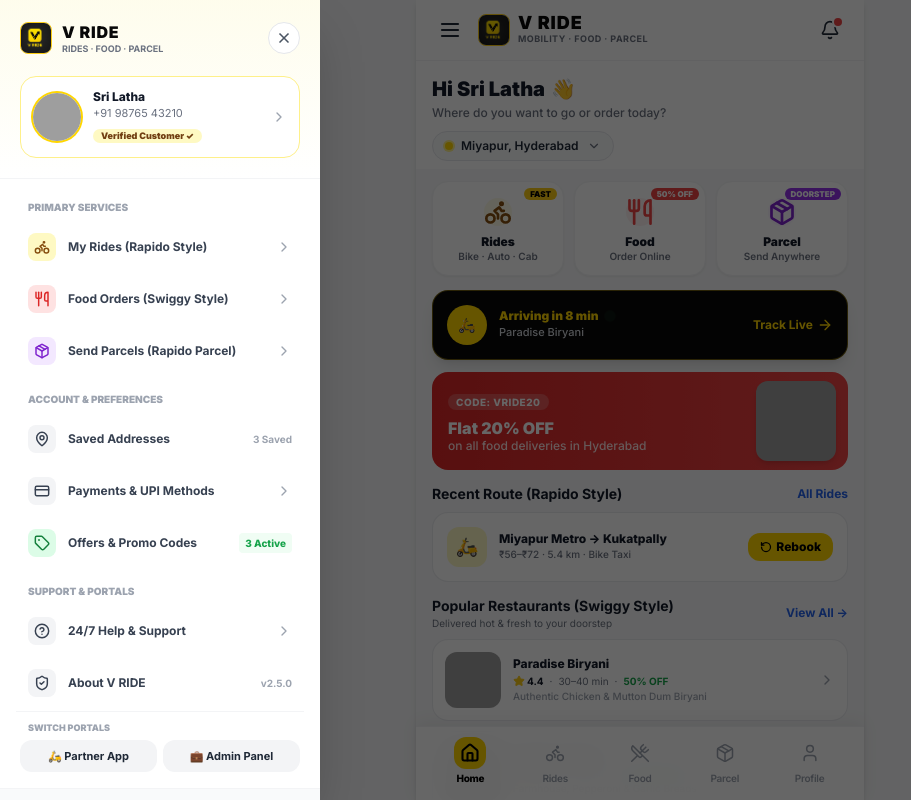
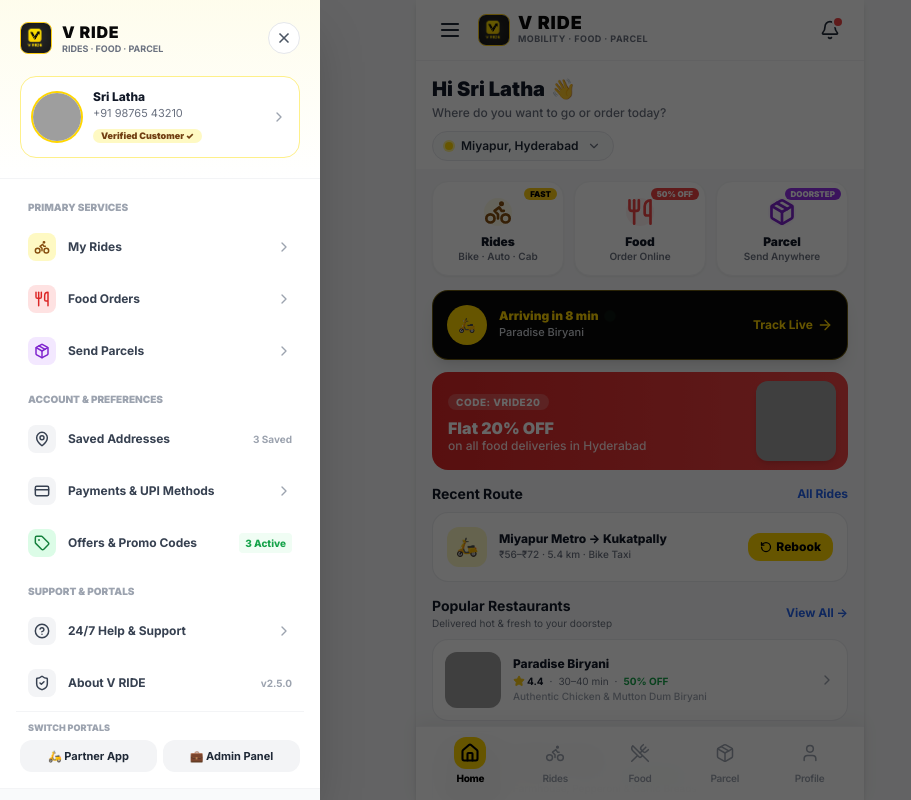
Before and after one commit to shaikmuzammil2905/v-ride, a React (Vite) app in the folder frontend/: page / in a window 1280 px wide. Both pictures are taken after a click on the button 450 px from the left and 30 px from the top of the page. Shown: the top 800 px of the page, without its empty margins (0-911 px from the left). Built offline with nearby package versions, Linux system fonts and the light colour scheme; grey boxes are pictures that could not be loaded.

Commit message:
fix: remove all third-party branding mentions across entire app and website, ensure 100% pure V RIDE branding with bright, high-contrast look

```diff
--- a/frontend/src/components/common/DrawerMenu.jsx
+++ b/frontend/src/components/common/DrawerMenu.jsx
@@ -81,7 +81,7 @@ export const DrawerMenu = ({ isOpen, onClose, onNavigate }) => {
                 <div className="w-7 h-7 rounded-lg bg-yellow-100 text-yellow-800 flex items-center justify-center">
                   <Bike className="w-4 h-4 stroke-[2.2]" />
                 </div>
-                <span>My Rides (Rapido Style)</span>
+                <span>My Rides</span>
               </div>
               <ChevronRight className="w-4 h-4 text-gray-400" />
             </button>
@@ -95,7 +95,7 @@ export const DrawerMenu = ({ isOpen, onClose, onNavigate }) => {
                 <div className="w-7 h-7 rounded-lg bg-red-100 text-red-600 flex items-center justify-center">
                   <Utensils className="w-4 h-4 stroke-[2.2]" />
                 </div>
-                <span>Food Orders (Swiggy Style)</span>
+                <span>Food Orders</span>
               </div>
               <ChevronRight className="w-4 h-4 text-gray-400" />
             </button>
@@ -109,7 +109,7 @@ export const DrawerMenu = ({ isOpen, onClose, onNavigate }) => {
                 <div className="w-7 h-7 rounded-lg bg-purple-100 text-purple-700 flex items-center justify-center">
                   <Package className="w-4 h-4 stroke-[2.2]" />
                 </div>
-                <span>Send Parcels (Rapido Parcel)</span>
+                <span>Send Parcels</span>
               </div>
               <ChevronRight className="w-4 h-4 text-gray-400" />
             </button>
@@ -345,7 +345,7 @@ export const DrawerMenu = ({ isOpen, onClose, onNavigate }) => {
             </div>
             <h3 className="font-black text-base text-gray-900">V RIDE Platform</h3>
             <p className="text-xs text-gray-500 font-medium">
-              Unified on-demand mobility (Rapido-inspired rides), online food ordering (Swiggy-inspired), and parcel courier delivery.
+              Unified on-demand mobility, online food ordering, and express doorstep parcel delivery.
             </p>
             <div className="p-3 bg-gray-50 rounded-2xl text-[11px] text-gray-600 text-left space-y-1">
               <p><strong>App Version:</strong> 2.5.0 Production</p>
--- a/frontend/src/components/customer/CustomerApp.jsx
+++ b/frontend/src/components/customer/CustomerApp.jsx
@@ -26,9 +26,9 @@ export const CustomerApp = () => {
 
   // Bottom Navigation tabs strictly per instructions:
   // 1. Home
-  // 2. Rides (Rapido inspired)
-  // 3. Food (Swiggy inspired)
-  // 4. Parcel (Rapido Parcel inspired)
+  // 2. Rides
+  // 3. Food
+  // 4. Parcel
   // 5. Profile
   // (Wallet and Pick & Drop permanently removed)
   const bottomTabs = [
--- a/frontend/src/components/customer/CustomerHome.jsx
+++ b/frontend/src/components/customer/CustomerHome.jsx
@@ -93,10 +93,9 @@ export const CustomerHome = ({ onNavigate }) => {
       </div>
 
       {/* --- 3 MAIN PROMINENT SERVICE CARDS (RIDES, FOOD, PARCEL) --- */}
-      {/* Pick & Drop standalone removed per user instructions and image copy 4.png */}
       <div className="px-4 pt-3 pb-1">
         <div className="grid grid-cols-3 gap-2.5">
-          {/* 1. RIDES (Rapido-inspired) */}
+          {/* 1. RIDES */}
           <button
             onClick={() => onNavigate('rides')}
             className="flex flex-col items-center justify-between p-3 rounded-2xl bg-white border border-gray-100 shadow-sm hover:shadow-md hover:border-yellow-400 transition group active:scale-95 relative overflow-hidden"
@@ -113,7 +112,7 @@ export const CustomerHome = ({ onNavigate }) => {
             </div>
           </button>
 
-          {/* 2. FOOD (Swiggy-inspired) */}
+          {/* 2. FOOD */}
           <button
             onClick={() => onNavigate('food')}
             className="flex flex-col items-center justify-between p-3 rounded-2xl bg-white border border-gray-100 shadow-sm hover:shadow-md hover:border-red-400 transition group active:scale-95 relative overflow-hidden"
@@ -130,7 +129,7 @@ export const CustomerHome = ({ onNavigate }) => {
             </div>
           </button>
 
-          {/* 3. PARCEL (Rapido Parcel-inspired) */}
+          {/* 3. PARCEL */}
           <button
             onClick={() => onNavigate('parcel')}
             className="flex flex-col items-center justify-between p-3 rounded-2xl bg-white border border-gray-100 shadow-sm hover:shadow-md hover:border-purple-400 transition group active:scale-95 relative overflow-hidden"
@@ -176,7 +175,7 @@ export const CustomerHome = ({ onNavigate }) => {
         </div>
       )}
 
-      {/* --- SWIGGY-INSPIRED FOOD OFFER PROMO --- */}
+      {/* --- FOOD OFFER PROMO BANNER --- */}
       <div className="px-4 pt-3">
         <div
           onClick={() => onNavigate('food')}
@@ -202,10 +201,10 @@ export const CustomerHome = ({ onNavigate }) => {
         </div>
       </div>
 
-      {/* --- RAPIDO-INSPIRED 1-TAP REBOOK ROUTE --- */}
+      {/* --- QUICK 1-TAP REBOOK ROUTE --- */}
       <div className="px-4 pt-3.5">
         <div className="flex items-center justify-between mb-2">
-          <h2 className="text-sm font-bold text-gray-900">Recent Route (Rapido Style)</h2>
+          <h2 className="text-sm font-bold text-gray-900">Recent Route</h2>
           <button
             onClick={() => onNavigate('rides')}
             className="text-xs font-bold text-blue-600 hover:text-blue-700"
@@ -235,11 +234,11 @@ export const CustomerHome = ({ onNavigate }) => {
         </div>
       </div>
 
-      {/* --- POPULAR RESTAURANTS IN HYDERABAD (Swiggy-inspired) --- */}
+      {/* --- POPULAR RESTAURANTS IN HYDERABAD --- */}
       <div className="px-4 pt-3.5">
         <div className="flex items-center justify-between mb-2">
           <div>
-            <h2 className="text-sm font-bold text-gray-900">Popular Restaurants (Swiggy Style)</h2>
+            <h2 className="text-sm font-bold text-gray-900">Popular Restaurants</h2>
             <p className="text-[10px] text-gray-500">Delivered hot & fresh to your doorstep</p>
           </div>
           <button
@@ -311,7 +310,7 @@ export const CustomerHome = ({ onNavigate }) => {
         </div>
       </div>
 
-      {/* --- RAPIDO PARCEL PROMO BANNER --- */}
+      {/* --- V RIDE PARCEL PROMO BANNER --- */}
       <div className="px-4 pt-3.5">
         <div
           onClick={() => onNavigate('parcel')}
@@ -322,7 +321,7 @@ export const CustomerHome = ({ onNavigate }) => {
               📦
             </div>
             <div>
-              <span className="text-[9px] font-black uppercase text-purple-700 tracking-wider">Rapido Parcel Style</span>
+              <span className="text-[9px] font-black uppercase text-purple-700 tracking-wider">V RIDE Express Parcel</span>
               <h3 className="font-extrabold text-xs text-gray-900">Send Packages Doorstep</h3>
               <p className="text-[10px] text-gray-600">Documents, clothes & gifts delivered across Hyderabad</p>
             </div>
--- a/frontend/src/components/customer/FoodOrdering.jsx
+++ b/frontend/src/components/customer/FoodOrdering.jsx
@@ -9,7 +9,7 @@ import { useApp } from '../../context/AppContext';
 export const FoodOrdering = ({ onNavigate, onBack, onSelectRestaurant }) => {
   const { selectedLocation, cartCount, cartSubtotal, addToCart } = useApp();
 
-  // Swiggy sub-tabs: 'food' | 'bolt' | '99store' | 'eatright' | 'reorder'
+  // Food sub-tabs: 'food' | 'bolt' | '99store' | 'eatright' | 'reorder'
   const [currentFoodTab, setCurrentFoodTab] = useState('food');
 
   // Search & Filters
@@ -18,7 +18,7 @@ export const FoodOrdering = ({ onNavigate, onBack, onSelectRestaurant }) => {
   const [activeSubFilter, setActiveSubFilter] = useState('ALL');
   const [selected99PriceRange, setSelected99PriceRange] = useState('under_39');
 
-  // What's on your mind categories matching Swiggy references
+  // What's on your mind categories
   const whatsOnYourMind = [
     { name: 'Dosa', icon: '🥞' },
     { name: 'Idli', icon: '🥟' },
@@ -187,8 +187,8 @@ export const FoodOrdering = ({ onNavigate, onBack, onSelectRestaurant }) => {
           </div>
 
           <div className="flex items-center gap-2">
-            <span className="text-[10px] font-black uppercase text-red-600 bg-red-50 px-2 py-0.5 rounded-full border border-red-200">
-              Swiggy Style
+            <span className="text-[10px] font-black uppercase text-amber-700 bg-amber-50 px-2.5 py-0.5 rounded-full border border-amber-200">
+              V RIDE Food
             </span>
           </div>
         </div>
--- a/frontend/src/components/customer/ProfileScreen.jsx
+++ b/frontend/src/components/customer/ProfileScreen.jsx
@@ -13,7 +13,7 @@ export const ProfileScreen = ({ onNavigate }) => {
   const [showReferModal, setShowReferModal] = useState(false);
   const [showPassModal, setShowPassModal] = useState(false);
 
-  // Rapido Profile Menu Items matching image copy 15.png
+  // V RIDE Profile Menu Items
   const profileMenuItems = [
     {
       id: 'help',
@@ -72,7 +72,7 @@ export const ProfileScreen = ({ onNavigate }) => {
       <div className="px-5 pt-4 pb-3 bg-white border-b border-gray-100 flex items-center justify-between sticky top-0 z-20">
         <h1 className="text-xl font-black text-gray-900 tracking-tight">Profile</h1>
         <span className="text-[10px] font-black uppercase text-yellow-800 bg-yellow-100 px-2 py-0.5 rounded-full">
-          Rapido Style
+          V RIDE Verified
         </span>
       </div>
 
--- a/frontend/src/components/website/WebsiteHome.jsx
+++ b/frontend/src/components/website/WebsiteHome.jsx
@@ -18,12 +18,12 @@ export const WebsiteHome = () => {
   const [partnerPhone, setPartnerPhone] = useState('');
   const [partnerSubmitted, setPartnerSubmitted] = useState(false);
 
-  // Rapido Rides Interactive State (image copy 11.png & 12.png)
+  // Rides Interactive State
   const [showAllRideServices, setShowAllRideServices] = useState(false);
   const [selectedRideService, setSelectedRideService] = useState('bike');
   const [rideDestinationSearch, setRideDestinationSearch] = useState('');
 
-  // Swiggy Food Interactive State (image copy 13.png & 14.png)
+  // Food Interactive State
   const [vegOnly, setVegOnly] = useState(false);
   const [foodActiveSubTab, setFoodActiveSubTab] = useState('ALL');
   const [addedFoodItems, setAddedFoodItems] = useState([
@@ -179,7 +179,7 @@ export const WebsiteHome = () => {
         </div>
       </section>
 
-      {/* Services Section with Direct High-Fidelity Rapido & Swiggy Implementations */}
+      {/* Services Section with Direct High-Fidelity Interactive Implementations */}
       <section id="services" className="py-12 md:py-16 px-4 md:px-6 bg-[#f8f9fa] border-y border-gray-100">
         <div className="max-w-6xl mx-auto space-y-8">
           <div className="text-center max-w-2xl mx-auto space-y-2">
@@ -197,9 +197,9 @@ export const WebsiteHome = () => {
           {/* 3 Core Service Selector Tabs */}
           <div className="flex justify-center gap-3 overflow-x-auto pb-1">
             {[
-              { id: 'ride', label: 'Rides (Rapido Style)', icon: Bike, desc: 'Bike Taxi, Auto & Cabs' },
-              { id: 'food', label: 'Food (Swiggy Style)', icon: Utensils, desc: 'Flavourfest & 99 Store' },
-              { id: 'parcel', label: 'Parcel (Rapido Parcel)', icon: Package, desc: 'Doorstep Delivery' }
+              { id: 'ride', label: 'V RIDE Rides', icon: Bike, desc: 'Bike Taxi, Auto & Cabs' },
+              { id: 'food', label: 'V RIDE Food', icon: Utensils, desc: 'Flavourfest & 99 Store' },
+              { id: 'parcel', label: 'V RIDE Parcel', icon: Package, desc: 'Doorstep Delivery' }
             ].map(tab => {
               const Icon = tab.icon;
               const isActive = activeServiceTab === tab.id;
@@ -232,7 +232,7 @@ export const WebsiteHome = () => {
                 <div>
                   <div className="flex items-center gap-2">
                     <span className="w-2.5 h-2.5 rounded-full bg-green-500 animate-pulse"></span>
-                    <h3 className="text-xl font-black text-gray-900">V RIDE Rides — Rapido Inspired Experience</h3>
+                    <h3 className="text-xl font-black text-gray-900">V RIDE Rides — Instant Mobility</h3>
                   </div>
                   <p className="text-xs text-gray-500 font-medium mt-0.5">Beat the traffic in minutes with verified bike taxis, autos and cabs.</p>
                 </div>
@@ -478,7 +478,7 @@ export const WebsiteHome = () => {
                 <div>
                   <div className="flex items-center gap-2">
                     <span className="w-2.5 h-2.5 rounded-full bg-red-500 animate-pulse"></span>
-                    <h3 className="text-xl font-black text-gray-900">V RIDE Food — Swiggy Flavourfest & 99 Store</h3>
+                    <h3 className="text-xl font-black text-gray-900">V RIDE Food — Flavourfest & 99 Store Deals</h3>
                   </div>
                   <p className="text-xs text-gray-500 font-medium mt-0.5">Order from Hyderabad's top rated restaurants or discover meals at flat ₹99.</p>
                 </div>
@@ -698,7 +698,7 @@ export const WebsiteHome = () => {
           )}
 
           {/* ========================================================================= */}
-          {/* TAB 3: PARCEL SECTION (Rapido Parcel Doorstep Delivery) */}
+          {/* TAB 3: PARCEL SECTION (V RIDE Parcel Doorstep Delivery) */}
           {/* ========================================================================= */}
           {activeServiceTab === 'parcel' && (
             <div className="bg-white rounded-3xl p-4 md:p-8 border border-gray-200 shadow-xl max-w-4xl mx-auto space-y-6 animate-fadeIn">
```
